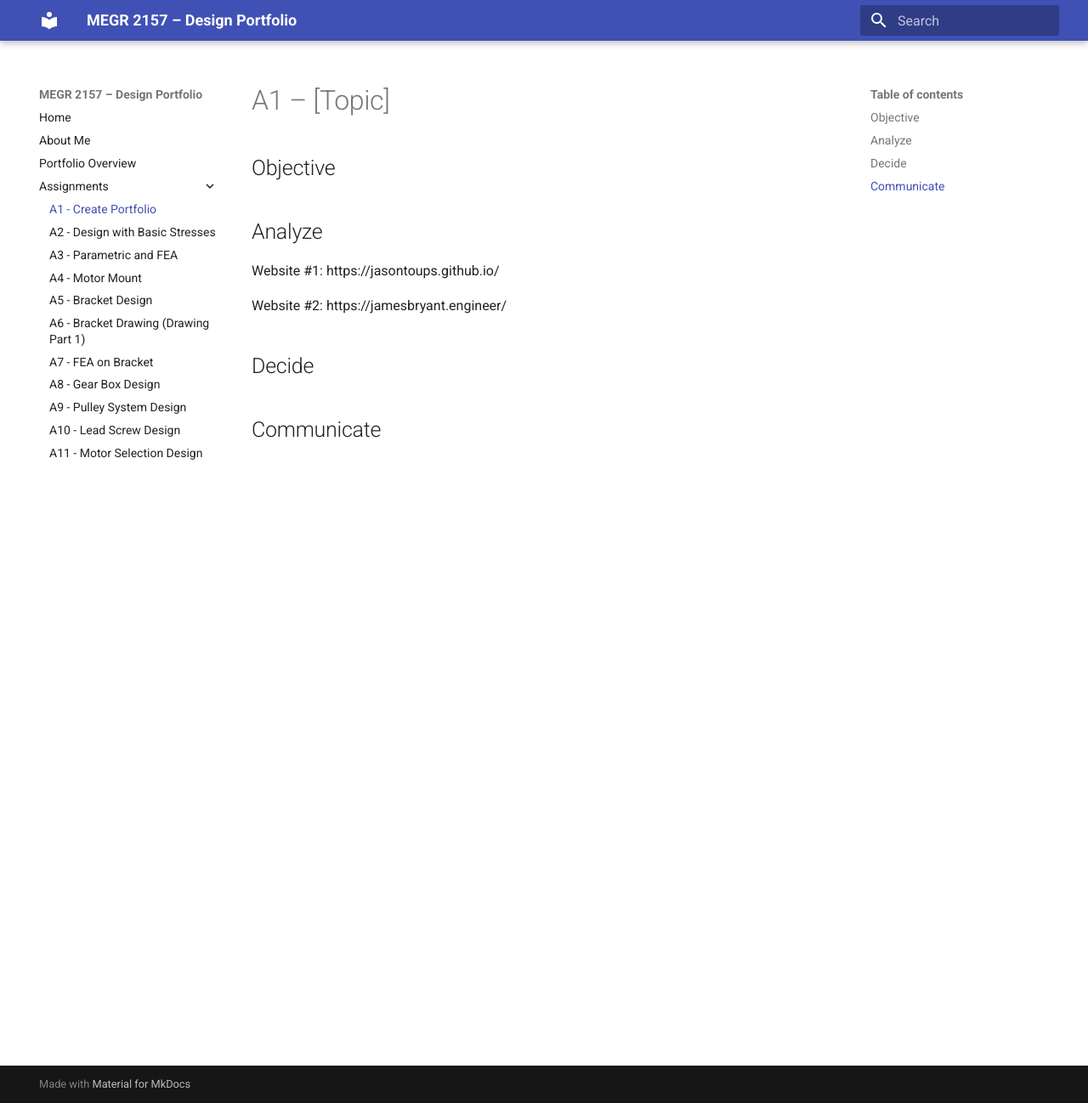
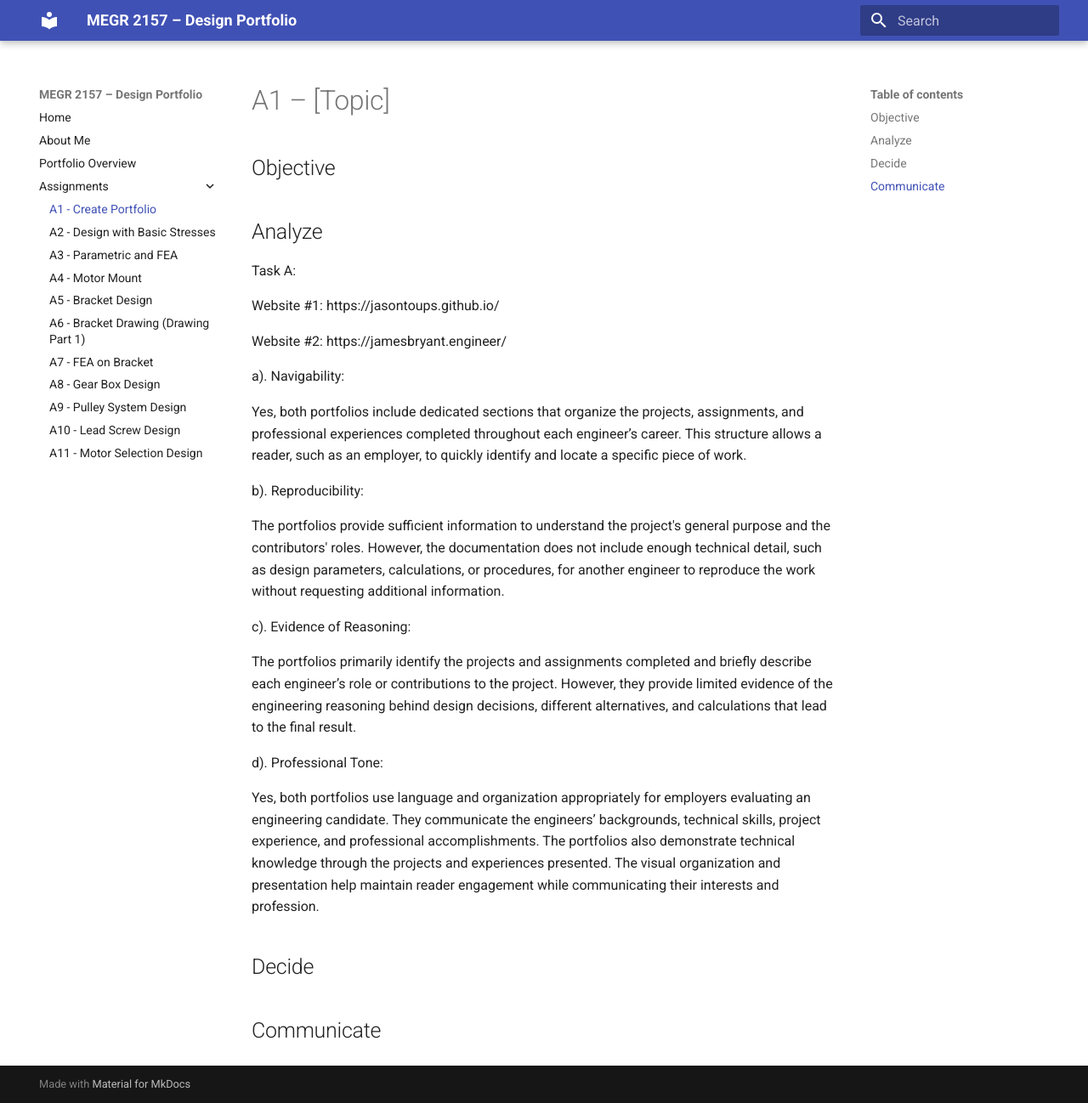
Before and after one commit to AndrewYang2428/AndrewYang-megr2157-portfolio, an MkDocs documentation site: the page built from docs/assignments/A01/index.md, in a window 1280 px wide and 1298 px high. Shown: the whole window at 85% size. Built offline with MkDocs 1.6.1 and Material for MkDocs 9.7.7, drawn with Linux system fonts in a browser that asks for light colours.

Commit message:
Enhance index.md with portfolio analysis
Added analysis of two engineering portfolios, covering navigability, reproducibility, evidence of reasoning, and professional tone.

```diff
--- a/docs/assignments/A01/index.md
+++ b/docs/assignments/A01/index.md
@@ -4,11 +4,28 @@
 
 
 ## Analyze
+
+Task A:
+
 Website #1: https://jasontoups.github.io/
 
 Website #2: https://jamesbryant.engineer/
 
+a). Navigability:
 
+Yes, both portfolios include dedicated sections that organize the projects, assignments, and professional experiences completed throughout each engineer’s career. This structure allows a reader, such as an employer, to quickly identify and locate a specific piece of work.
+
+b). Reproducibility:
+
+The portfolios provide sufficient information to understand the project's general purpose and the contributors' roles. However, the documentation does not include enough technical detail, such as design parameters, calculations, or procedures, for another engineer to reproduce the work without requesting additional information.
+
+c). Evidence of Reasoning:
+
+The portfolios primarily identify the projects and assignments completed and briefly describe each engineer’s role or contributions to the project. However, they provide limited evidence of the engineering reasoning behind design decisions, different alternatives, and calculations that lead to the final result.
+
+d). Professional Tone:
+
+Yes, both portfolios use language and organization appropriately for employers evaluating an engineering candidate. They communicate the engineers’ backgrounds, technical skills, project experience, and professional accomplishments. The portfolios also demonstrate technical knowledge through the projects and experiences presented. The visual organization and presentation help maintain reader engagement while communicating their interests and profession.
 
 ## Decide
 
```
